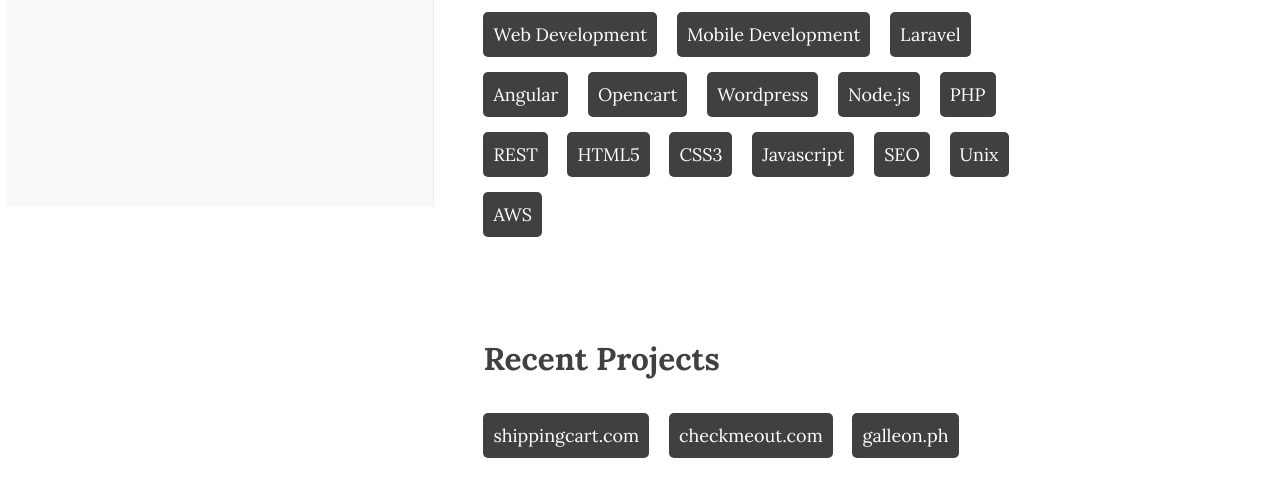
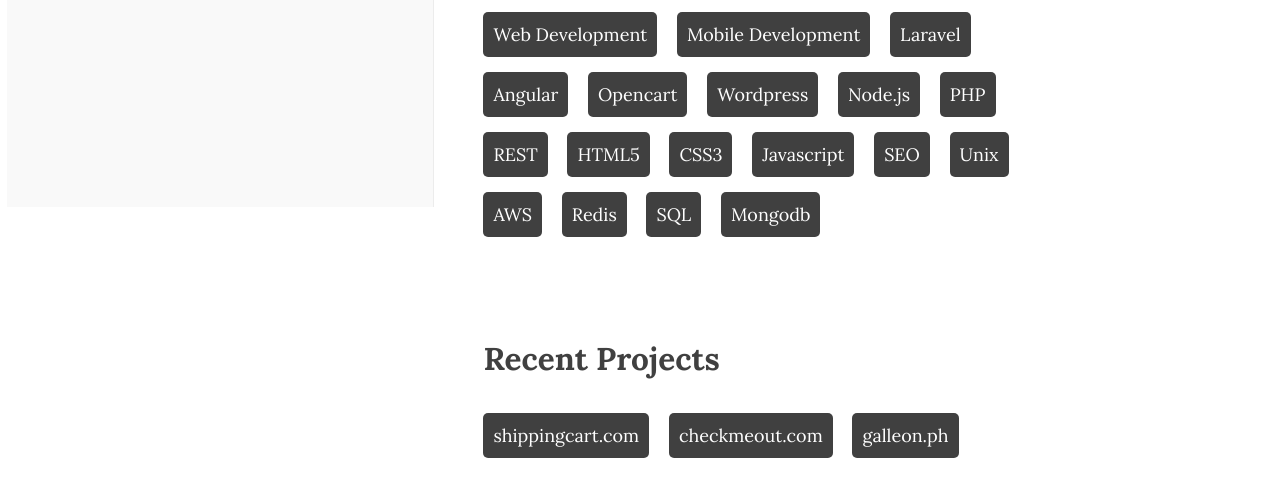
Before and after one commit to darelleluntao/darelleluntao.github.io, a plain HTML site: page index.html in a window 1280 px wide. Shown: the part 601-1098 px from the top of the page. Drawn offline with nearby package versions, Linux system fonts and the light colour scheme; a web font is replaced by a local one.

Commit message:
Update index.html

```diff
--- a/index.html
+++ b/index.html
@@ -241,6 +241,9 @@
                     <li>SEO</li>
                     <li>Unix</li>
                     <li>AWS</li>
+                    <li>Redis</li>
+                    <li>SQL</li>
+                    <li>Mongodb</li>
                 </ul>
             </section>
             <section>
```
